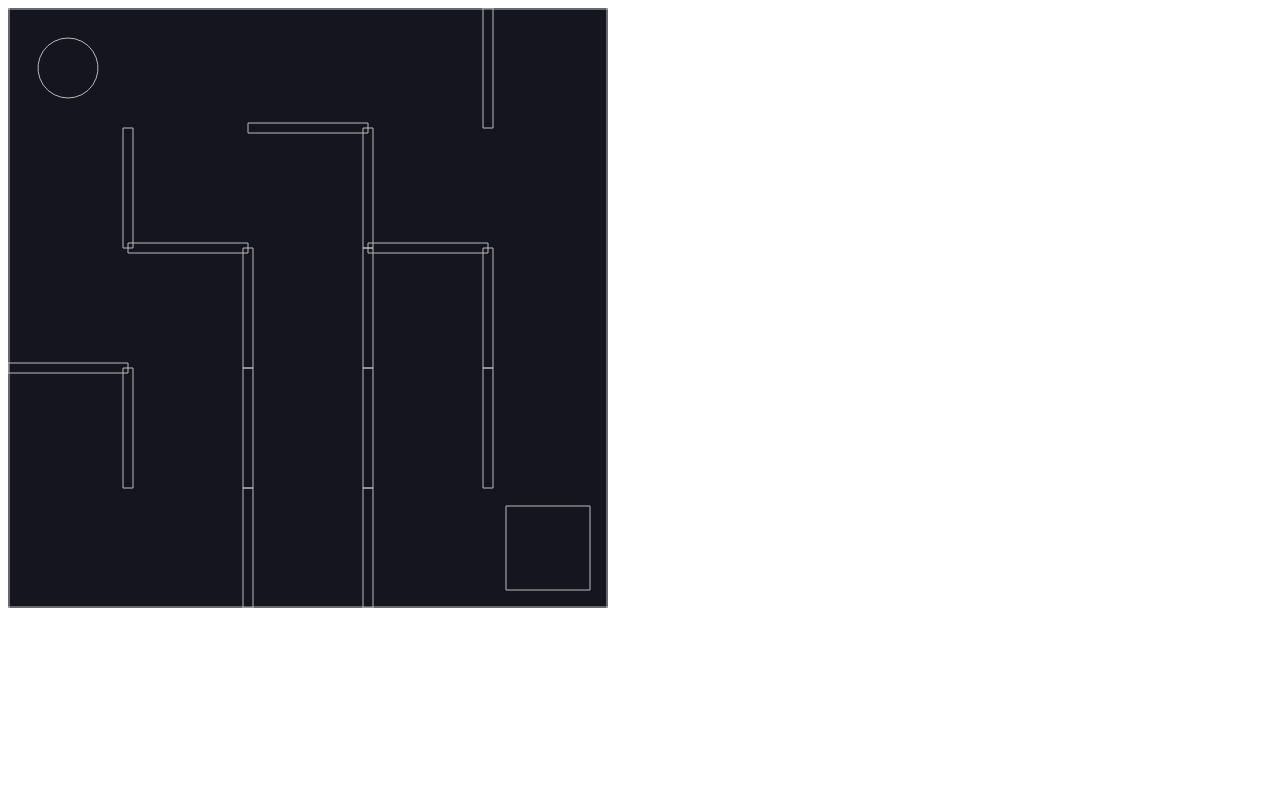
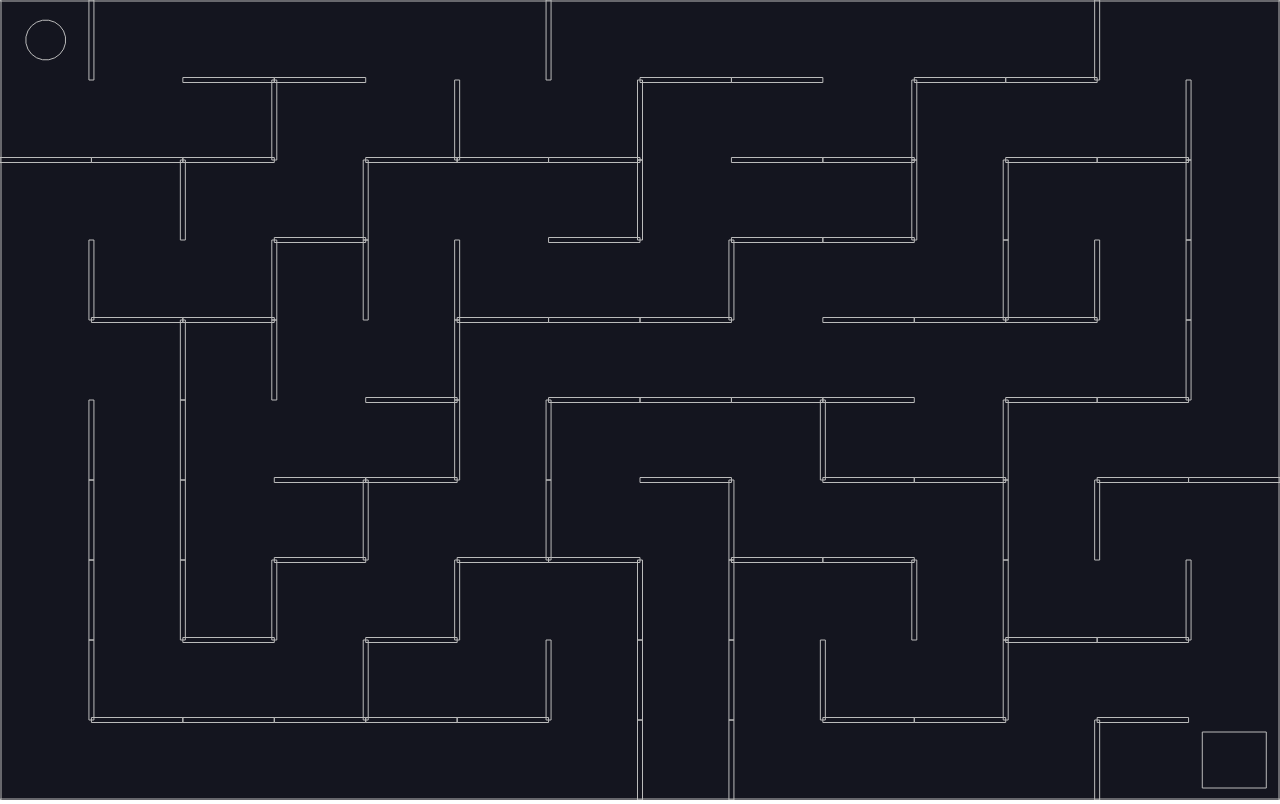
Before and after one commit to Romulllo/Maze_Js, a plain HTML site: page index.html in a window 1280 px wide. Drawn offline with nearby package versions, Linux system fonts and the light colour scheme.

Commit message:
refactoring

```diff
--- a/index.html
+++ b/index.html
@@ -2,6 +2,11 @@
 <html>
   <head>
     <script src="https://cdnjs.cloudflare.com/ajax/libs/matter-js/0.18.0/matter.min.js"></script>
+    <style>
+      body {
+        margin: 0;
+      }
+    </style>
   </head>
   <body>
     <script src="index.js"></script>
--- a/index.js
+++ b/index.js
@@ -1,10 +1,12 @@
 const { Engine, Render, Runner, World, Bodies, Body, Events } = Matter;
 
-const cells = 5;
-const width = 600;
-const height = 600;
+const cellsHorizontal = 14;
+const cellsVertical = 10;
+const width = window.innerWidth;
+const height = window.innerHeight;
 
-const unitLength = width / cells;
+const unitLengthX = width / cellsHorizontal;
+const unitLengthY = height / cellsVertical;
 
 const engine = Engine.create();
 engine.world.gravity.y = 0;
@@ -48,14 +50,20 @@ const shuffle = arr => {
   return arr;
 };
 
-const grid = Array(cells).fill(null).map(() => Array(cells).fill(false));
+const grid = Array(cellsVertical)
+  .fill(null)
+  .map(() => Array(cellsHorizontal).fill(false));
 
-const verticals = Array(cells).fill(null).map(() => Array(cells - 1).fill(false));
+const verticals = Array(cellsVertical)
+  .fill(null)
+  .map(() => Array(cellsHorizontal - 1).fill(false));
 
-const horizontals = Array(cells - 1).fill(null).map(() => Array(cells).fill(false));
+const horizontals = Array(cellsVertical - 1)
+  .fill(null)
+  .map(() => Array(cellsHorizontal).fill(false));
 
-const startRow = Math.floor(Math.random() * cells);
-const startColumn = Math.floor(Math.random() * cells);
+const startRow = Math.floor(Math.random() * cellsVertical);
+const startColumn = Math.floor(Math.random() * cellsHorizontal);
 
 const stepThroughCell = (row, column) => {
   // if i have visted the cell at [row, column], then return
@@ -79,7 +87,7 @@ const stepThroughCell = (row, column) => {
     const [nextRow, nextColumn, direction] = neighbor;
 
     // see if thar neighbor is out of bounds
-    if (nextRow < 0 || nextRow >= cells || nextColumn < 0 || nextColumn >= cells) {
+    if (nextRow < 0 || nextRow >= cellsVertical || nextColumn < 0 || nextColumn >= cellsHorizontal) {
       continue;
     }
 
@@ -115,10 +123,10 @@ horizontals.forEach((row, rowIndex) => {
     }
 
     const wall = Bodies.rectangle(
-      columnIndex * unitLength + unitLength / 2,
-      rowIndex * unitLength + unitLength,
-      unitLength,
-      10,
+      columnIndex * unitLengthX + unitLengthX / 2,
+      rowIndex * unitLengthY + unitLengthY,
+      unitLengthX,
+      5,
       {
         label: 'wall',
         isStatic: true
@@ -135,10 +143,10 @@ verticals.forEach((row, rowIndex) => {
     }
 
     const wall = Bodies.rectangle(
-      columnIndex * unitLength + unitLength,
-      rowIndex * unitLength + unitLength / 2,
-      10,
-      unitLength,
+      columnIndex * unitLengthX + unitLengthX,
+      rowIndex * unitLengthY + unitLengthY / 2,
+      5,
+      unitLengthY,
       {
         label: 'wall',
         isStatic: true
@@ -151,10 +159,10 @@ verticals.forEach((row, rowIndex) => {
 // Goal
 
 const goal = Bodies.rectangle(
-  width - unitLength / 2,
-  height - unitLength / 2,
-  unitLength * .7,
-  unitLength * .7,
+  width - unitLengthX / 2,
+  height - unitLengthY / 2,
+  unitLengthX * .7,
+  unitLengthY * .7,
   {
     label: 'goal',
     isStatic: true
@@ -163,11 +171,11 @@ const goal = Bodies.rectangle(
 World.add(world, goal);
 
 // Ball
-
+const ballRadius = Math.min(unitLengthX, unitLengthY) / 4;
 const ball = Bodies.circle(
-  unitLength / 2,
-  unitLength / 2,
-  unitLength / 4,
+  unitLengthX / 2,
+  unitLengthY / 2,
+  ballRadius,
   {
     label: 'ball'
   }
```
